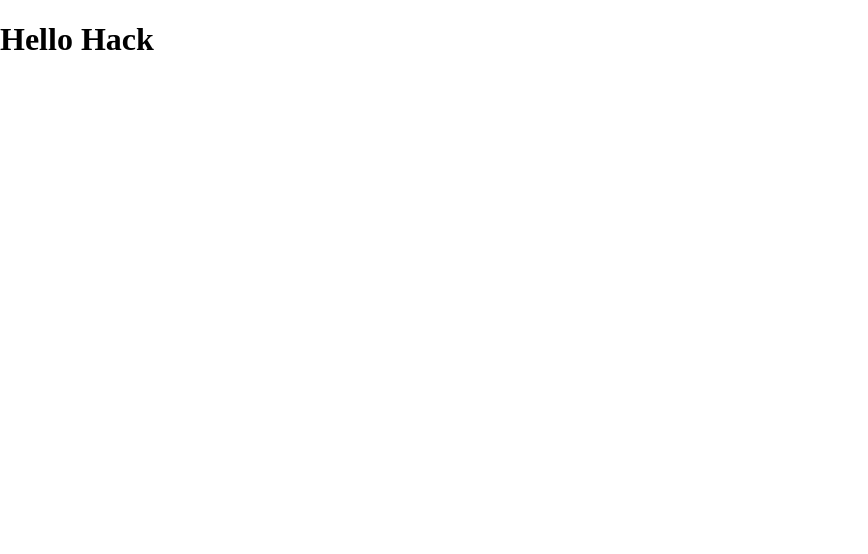
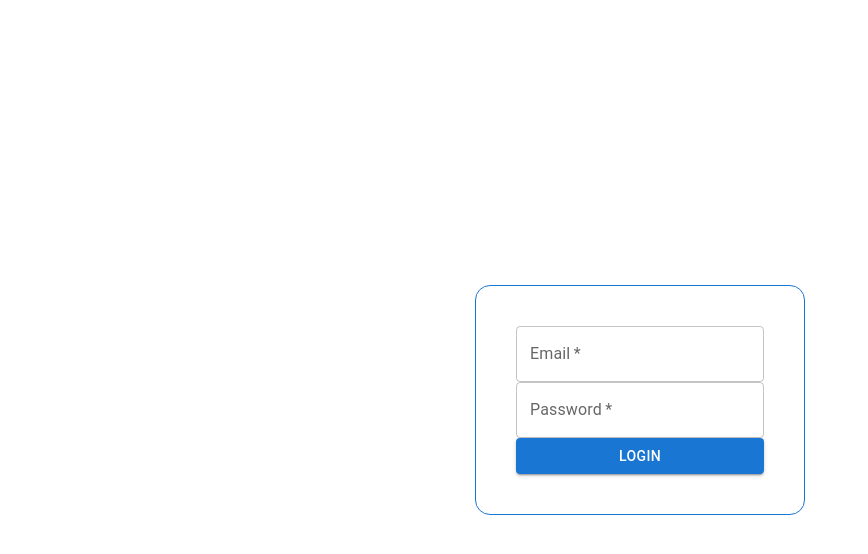
Before and after one commit to ScbWind2022/ScbWind2022-Front, a Next.js app: page / in a window 1280 px wide. Shown: the top 554 px of the page, without its empty margins (0-868 px from the left). Built offline with nearby package versions, Linux system fonts and the light colour scheme.

Commit message:
Add material UI

```diff
--- a/next.config.js
+++ b/next.config.js
@@ -1,6 +1,6 @@
 /** @type {import('next').NextConfig} */
 const nextConfig = {
-  reactStrictMode: true,
+  reactStrictMode: true
 }
 
 module.exports = nextConfig
--- a/package.json
+++ b/package.json
@@ -10,7 +10,11 @@
     "lint:styles": "stylelint './**/*.{js,ts,tsx}'"
   },
   "dependencies": {
+    "@emotion/react": "^11.10.5",
+    "@emotion/styled": "^11.10.5",
     "@fontsource/roboto": "^4.5.8",
+    "@mui/material": "^5.10.14",
+    "@mui/styled-engine-sc": "^5.10.14",
     "lodash": "^4.17.21",
     "next": "13.0.3",
     "normalize.css": "^8.0.1",
--- a/pages/index.js
+++ b/pages/index.js
@@ -1,17 +1,43 @@
 import * as React from 'react'
 
+import Button from '@mui/material/Button'
+import TextField from '@mui/material/TextField'
 import styled from 'styled-components'
 
 export default function Home() {
   return (
-    <div>
-      <h1>Hello Hack</h1>
-    </div>
+    <View>
+      <LoginView>
+        <LoginField required label="Email" variant="outlined" />
+        <LoginField required label="Password" variant="outlined" type="password" />
+        <LoginButton variant="contained">Login</LoginButton>
+      </LoginView>
+    </View>
   )
 }
-// const View = styled.div`
-//   margin-top: 10px;
-//   cursor: pointer;
-//   flex-direction: column;
-//   display: flex;
-// `
+
+const View = styled.div`
+  width: 100vw;
+  height: 100vh;
+  display: flex;
+  align-items: center;
+  justify-content: center;
+`
+
+const LoginView = styled.div`
+  padding: 40px;
+  border: 1px solid #1976d2;
+  border-radius: 15px;
+  display: flex;
+  flex-direction: column;
+  align-items: center;
+  justify-content: center;
+`
+
+const LoginField = styled(TextField)`
+  margin-bottom: 10px;
+`
+
+const LoginButton = styled(Button)`
+  width: 100%;
+`
```
Also changed, not shown: 1 other file (tests, documents, lock files or other folders).
